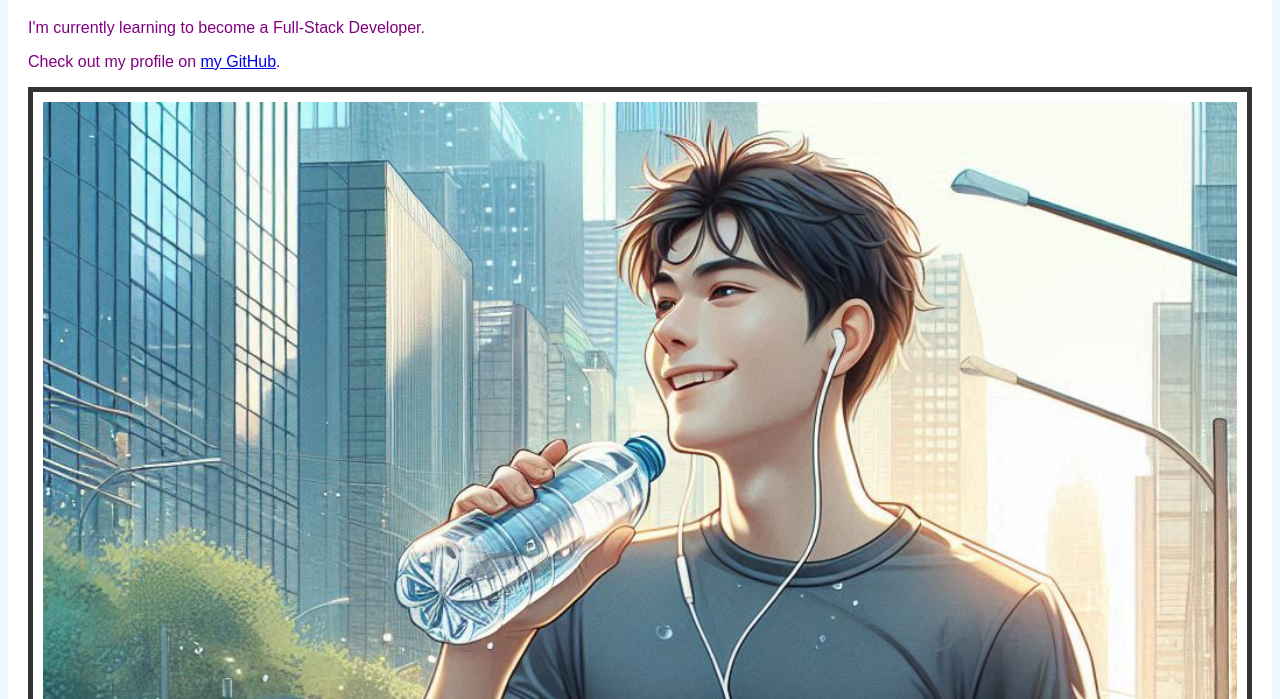
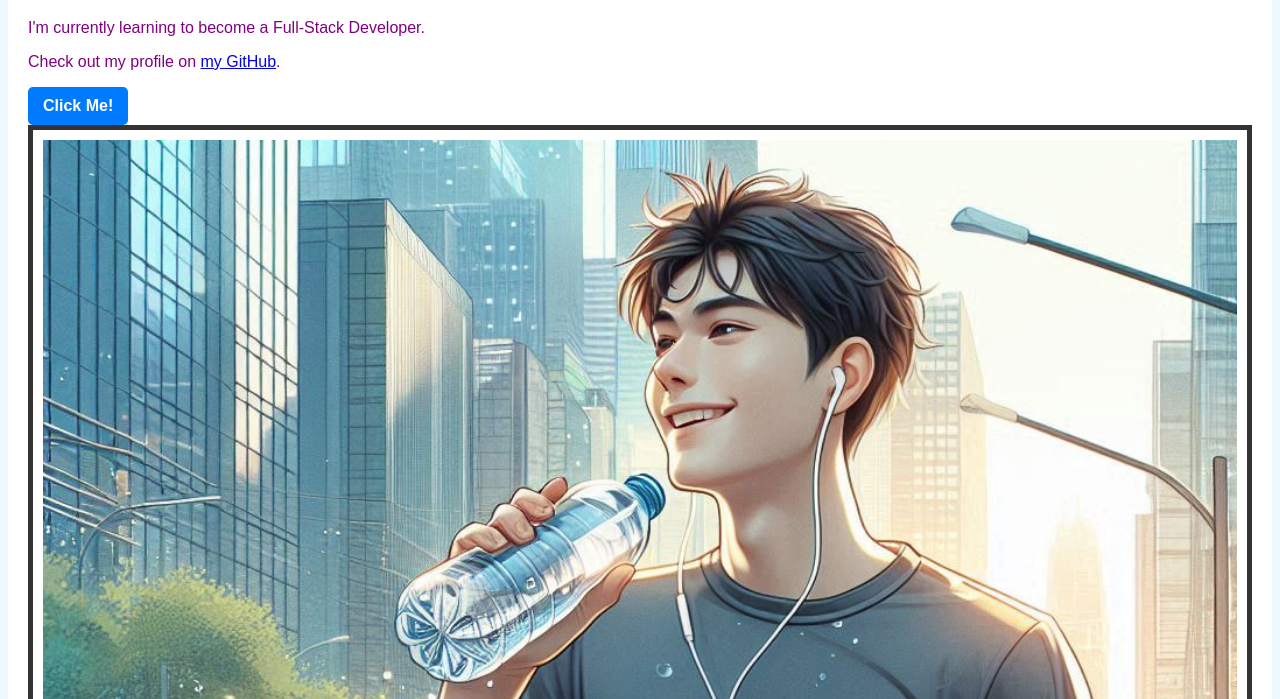
Before and after one commit to irsyad-aulia/First-WebProject, a plain HTML site: page index.html in a window 1280 px wide. Shown: the part 101-800 px from the top of the page. Drawn offline with Linux system fonts and the light colour scheme.

Commit message:
feat: add JS interactivity and refactor content to English

```diff
--- /dev/null
+++ b/app.js
@@ -0,0 +1,9 @@
+console.log("Hello, Otak saya sudah terhubung!");
+
+let mianTitle = document.querySelector("h1");
+let changeButton = document.querySelector("#cta-button");
+
+function ChalangeTheTitle() {
+    mianTitle.textContent = "Wow! You clicked the button! 🔥";
+}
+changeButton.addEventListener("click", ChalangeTheTitle);
--- a/index.html
+++ b/index.html
@@ -16,7 +16,12 @@
       Check out my profile on
       <a href="https://github.com/irsyad-aulia" target="_blank">my GitHub</a>.
     </p>
+<button id="cta-button" class="btn-primary">Click Me!</button>
+</header>
+<main>
+
     <img id="foto-profil" src="/images/profile-image.jpg" alt="A man drinking water after a run in the city">
+
     <h2>My Hobbies:</h2>
     <ul class="list-hobi">
       <li>Gaming</li>
@@ -32,6 +37,8 @@
       <li>Become a Young Millionaire by 2026</li>
     </ol>
   </div>
+  <script src="app.js"></script>
+
 </body>
 
 </html>
--- a/style.css
+++ b/style.css
@@ -44,3 +44,13 @@ ul, ol {
     display: flex;
     gap: 20px;
 }
+.btn-primary {
+    background-color: #007bff;
+    color: white;
+    border: none;
+    padding: 10px 15px;
+    font-size: 16px;
+    font-weight: bold;
+    border-radius: 5px;
+    curser: pointer;
+}
```
